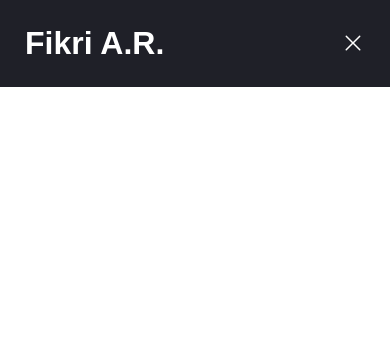
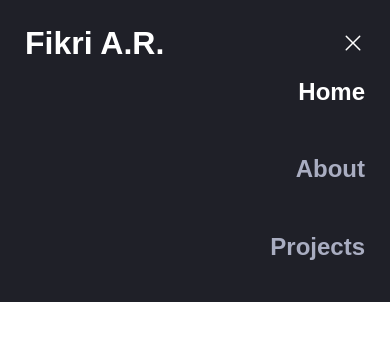
Before and after one commit to fikrialwan/fikrialwan-web, a React (Create React App) app: page / in a window 390 px wide. Both pictures are taken after a click on the icon 353 px from the left and 43 px from the top of the page. Shown: the top 340 px of the page. Built offline with nearby package versions, Linux system fonts and the light colour scheme; a web font is replaced by a local one.

Commit message:
feat: add toggle function for navigation menu on mobile

```diff
--- a/src/component/layout/navigation/index.tsx
+++ b/src/component/layout/navigation/index.tsx
@@ -86,7 +86,7 @@ function Navigation() {
             height={24}
           />
         </div>
-        <NavigationMenu />
+        <NavigationMenu isNavToggleActive={isMenuActive} />
       </div>
     </nav>
   );
--- a/src/component/layout/navigation/navigation-menu.tsx
+++ b/src/component/layout/navigation/navigation-menu.tsx
@@ -4,15 +4,27 @@ import { NavLink } from "react-router-dom";
 import { navigationData, NavigationDataType } from "src/data";
 import mq from "src/styles/breakpoints";
 
-export default function NavigationMenu() {
+interface NavigationMenuProps {
+  isNavToggleActive: Boolean;
+}
+
+export default function NavigationMenu({
+  isNavToggleActive = false,
+}: NavigationMenuProps) {
   return (
     <ul
       className={css`
-        display: none;
+        display: ${isNavToggleActive ? "flex" : "none"};
+        flex-direction: column;
+        align-items: flex-end;
+        width: 100%;
         gap: 50px;
         list-style: none;
         ${mq[0]} {
           display: flex;
+          flex-direction: row;
+          align-items: center;
+          justify-content: flex-end;
         }
       `}
     >
```
Also changed, not shown: 1 other file (tests, documents, lock files or other folders).
